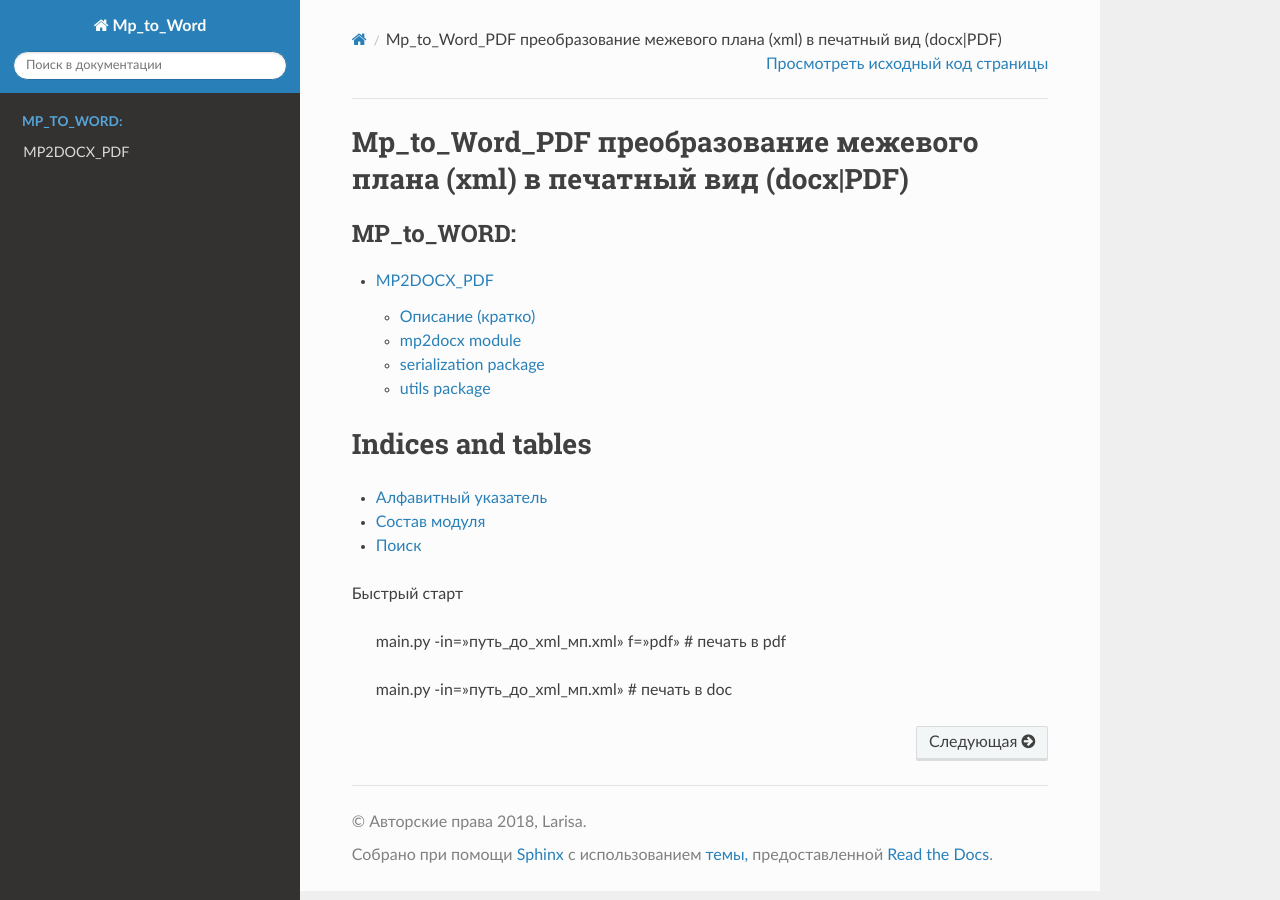
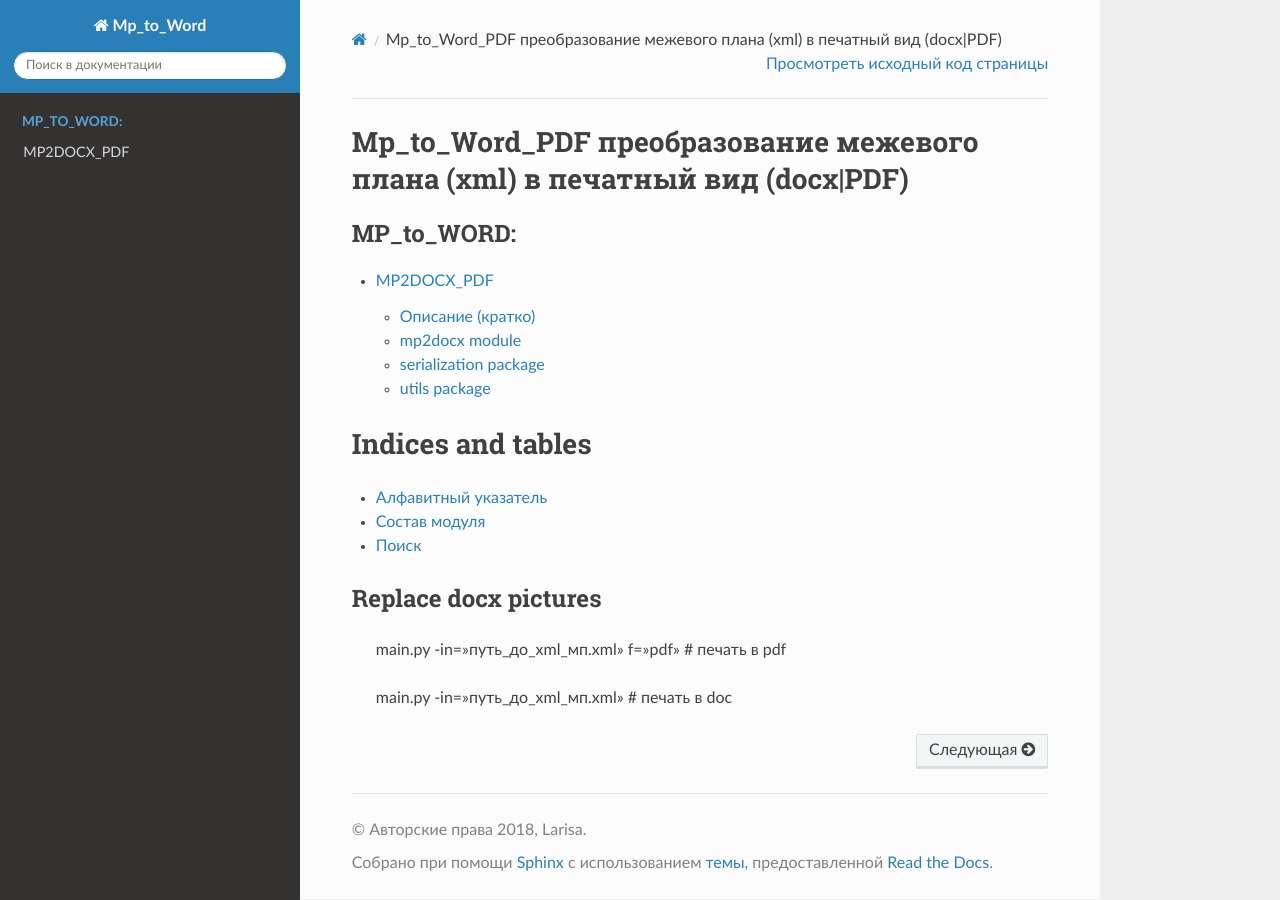
Before and after one commit to Barolina/MPxml-to-Doc, a Sphinx documentation site: the page built from docs/index.rst, in a window 1280 px wide. Built offline with Sphinx 7.4.7 and the Read the Docs theme 2.0.0, drawn with Linux system fonts in a browser that asks for light colours.

Commit message:
Update index.rst

```diff
--- a/docs/index.rst
+++ b/docs/index.rst
@@ -22,8 +22,9 @@ Indices and tables
 
 
 
-Быстрый старт
+Replace docx pictures
+---------------------
 
-   main.py -in="путь_до_xml_мп.xml" f="pdf"  # печать в pdf
+      main.py -in="путь_до_xml_мп.xml" f="pdf"  # печать в pdf
 
-   main.py -in="путь_до_xml_мп.xml"          # печать в doc
+      main.py -in="путь_до_xml_мп.xml"          # печать в doc
```
